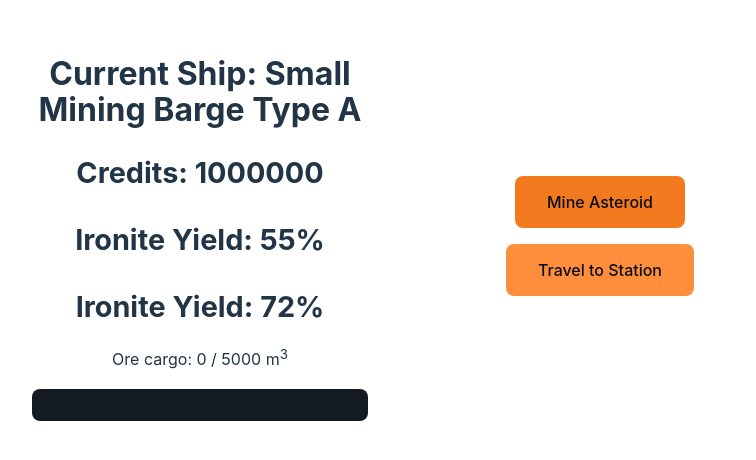
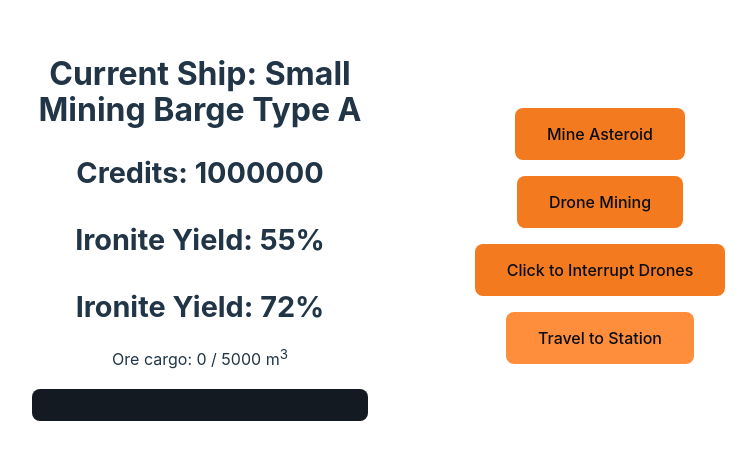
Before and after one commit to Krictic/RSM, a Svelte app: page / in a window 1280 px wide. Shown: the part 172-632 px from the top of the page, without its empty margins (240-996 px from the left). Built offline with nearby package versions, Linux system fonts and the light colour scheme.

Commit message:
Refactor mining functionality and add drone mining feature.

```diff
--- a/src/App.svelte
+++ b/src/App.svelte
@@ -43,10 +43,11 @@
   const isAtStation = writable(false);
   const mineButtonClicked = writable(false);
   const travelButtonClicked = writable(false);
-  const hasDrones = writable(false);
+  const hasDrones = writable(true);
   const areDronesMining = writable(false);
-  const droneMineTime = writable(1);
+  const droneMineTime = writable(10);
   const dronesYield = writable([100, 150]);
+  const interruptDronesBtn = writable(false);
 
   const ship = writable({
     name : "Small Mining Barge Type A",
@@ -65,8 +66,32 @@
 
   }
 
-  function dronesMining() {
+  function droneMiningTick() {
+    if (!$hasDrones) {
+      $message = "You need to buy drones at the station."
+      return;
+    }
+    console.log("Drones called 1")
+    let startTime = Date.now();
+    let expected = startTime;
+    let timestamp = Date.now();
+    let drift = timestamp - expected;
 
+    if (drift < 1000) {
+      console.log("Drones called 2")
+      setTimeout(droneMiningTick, 1000 - drift);
+    } else {
+      console.log("Drones called 3")
+      setTimeout(droneMiningTick, 0);
+    }
+
+    while (!interruptDronesBtn || $cargoFull) {
+      console.log("Drones called 4")
+      mine(dronesYield[0], dronesYield[1]);
+    }
+
+    expected += 1000;
+    console.log("Drones called 5")
   }
 
   function updateTick() {
@@ -78,11 +103,14 @@
     $copperite.currentValue = Math.random() * ($copperite.valueRange[1] - $copperite.valueRange[0]) + $copperite.valueRange[0];
   }
 
-  function mine() {
-    if (!$isAtField) return;
-    if ($cargoFull) return;
+  /**
+   * @param {number} minYield
+   * @param {number} maxYield
+   */
+  function mine(minYield, maxYield) {
+    if (!$isAtField || $cargoFull) return;
 
-    const miningYield = Math.round(Math.random() * ($ship.yieldMax - $ship.yieldMin) + $ship.yieldMin);
+    const miningYield = Math.round(Math.random() * (maxYield - minYield) + minYield);
 
     if ($oreCargo + miningYield >= $oreHold) {
       $oreCargo = $oreHold;
@@ -134,7 +162,7 @@
 
     if (newTimeLeft <= 0) {
       clearInterval(timer);
-      mine();
+      mine($ship.yieldMin, $ship.yieldMax);
       $mineButtonClicked = false;
       $ship.mineTime = $ship.mineTimeReset;
     }
@@ -172,7 +200,7 @@
   }
 
   function startProgress() {
-    if (!$mineButtonClicked && !$travelButtonClicked) return;
+    if (!$mineButtonClicked && !$travelButtonClicked && !$areDronesMining) return;
 
     let timer;
     if ($mineButtonClicked) {
@@ -277,6 +305,10 @@
   <div id="controls">
     {#if $isAtField}
       <button on:click={miningTimer} title="Yield: {Math.round($ship.yieldMin)}/{Math.round($ship.yieldMax)} Time: {$ship.mineTime.toFixed(2)}">Mine Asteroid</button>
+      {#if $hasDrones}
+        <button on:click={droneMiningTick} title="Yield: {Math.round($dronesYield[0])}/{Math.round($dronesYield[1])} Time: {$droneMineTime.toFixed(2)}">Drone Mining</button>
+        <button on:click={() => $interruptDronesBtn = !interruptDronesBtn}>Click to Interrupt Drones</button>
+      {/if}
     {/if}
 
     <button on:click={travelTimer} class="to-station" title="Time to Destination: {$ship.travelTime}s">
```
Lines whose indentation alone changed are shown as unchanged.
